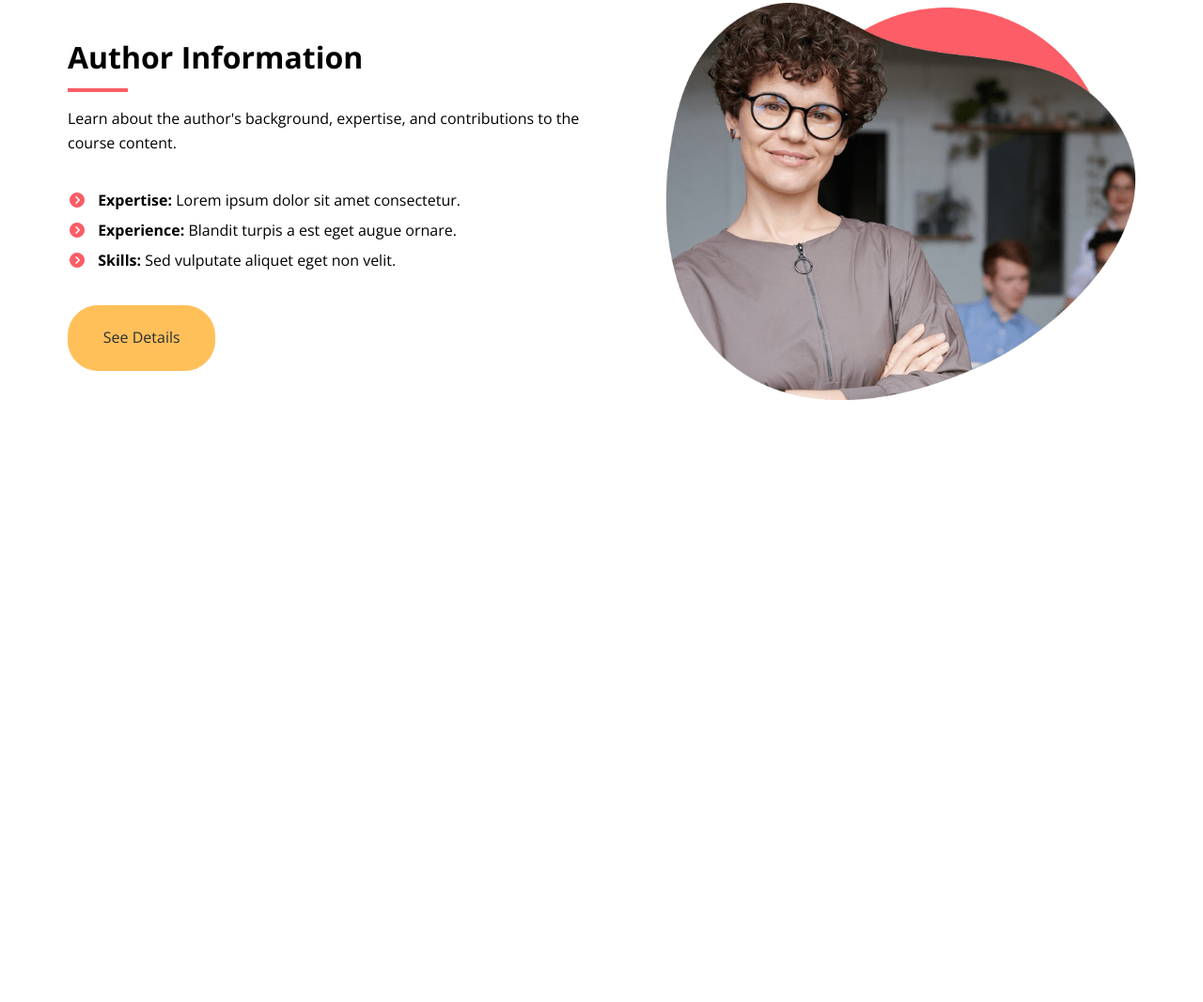
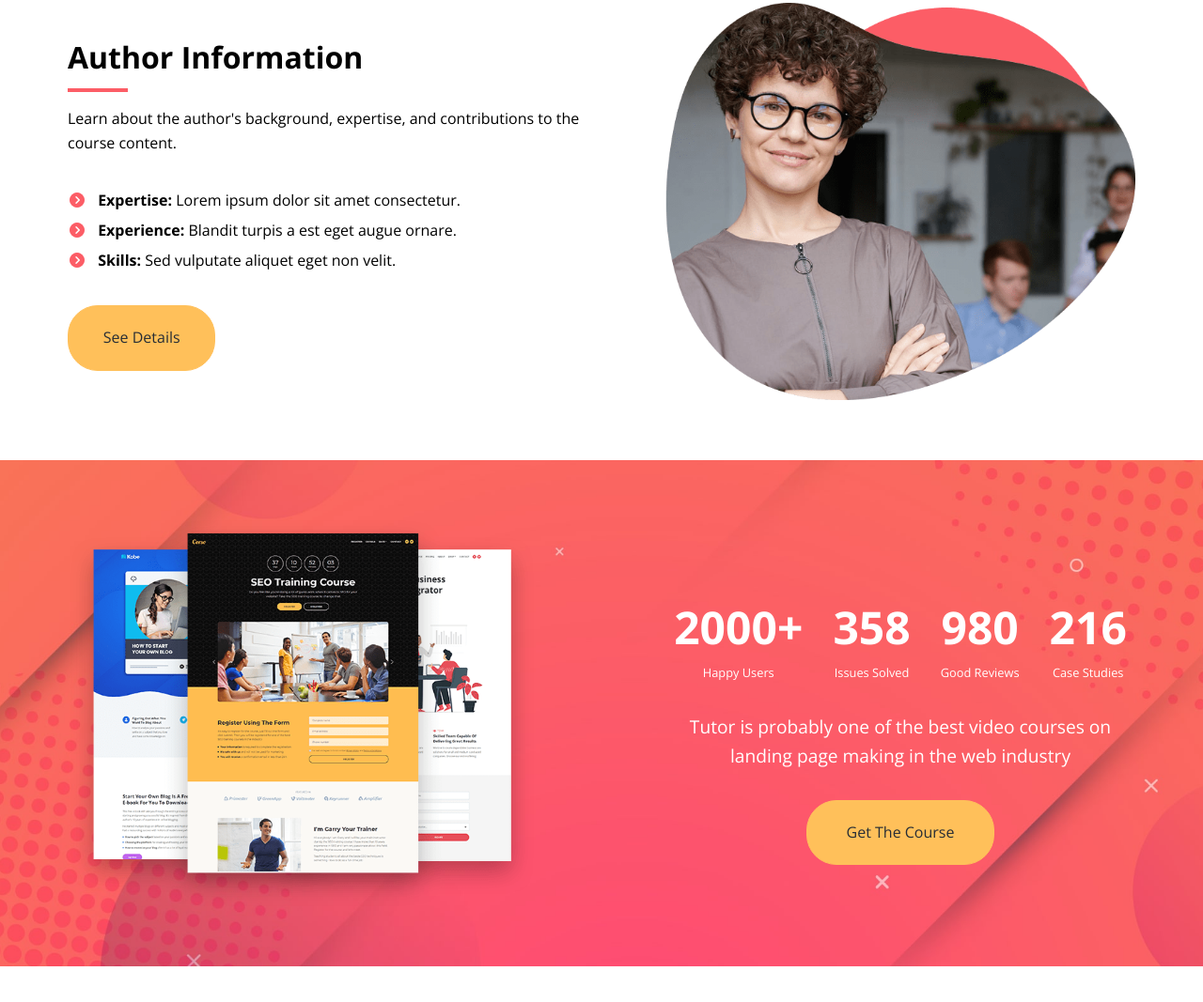
Before and after one commit to PannarujBig/tutor-website, a plain HTML site: page index.html in a window 1280 px wide. Shown: the part 5429-6496 px from the top of the page at 94% size. Before the commit the page ends 5919 px from the top, so only its background shows below. Drawn offline with nearby package versions, Linux system fonts and the light colour scheme.

Commit message:
Add stats

```diff
--- a/css/style.css
+++ b/css/style.css
@@ -411,6 +411,61 @@ img {
     margin-right: 0.5rem;
 }
 
+/* Stats */
+.stats {
+    background: #000 url('../images/stats-background.jpg') center center/cover no-repeat;
+    color: #fff;
+}
+
+.stats-flex {
+    display: flex;
+    justify-content: space-between;
+    align-items: center;
+    padding: 4rem 2rem;
+}
+
+.stats img {
+    width: 100%;
+    max-width: 500px;
+}
+
+.stats-content {
+    max-width: 500px;
+}
+
+.stats .stats-numbers {
+    display: flex;
+    gap: 2rem;
+    margin: 2rem 0;
+    text-align: center;
+    justify-content: center;
+    align-items: center;
+    flex-wrap: wrap;
+}
+
+.stats .stats-numbers h3 {
+    font-size: 3rem;
+    font-weight: 700;
+}
+
+.stats .stats-numbers p {
+    font-size: 0.8rem;
+}
+
+.stats .stats-text {
+    font-size: 1.2rem;
+    margin-bottom: 2rem;
+    text-align: center;
+}
+
+.stats .btn {
+    display: block;
+    margin: 0 auto;
+    text-align: center;
+    width: 200px;
+}
+
+
 /* Media Queries */
 @media(max-width: 1200px) {
     .hero .hero-flex {
@@ -450,23 +505,23 @@ img {
         grid-template-columns: repeat(2, 1fr);
     }
 
-    .chapter-cards {
-        grid-template-columns: 1fr;
-    }
-
+    .chapter-cards,
     .takeaways-cards {
         grid-template-columns: 1fr;
     }
 
     .details-flex,
-    .details+.details .details-flex {
+    .details+.details .details-flex,
+    .stats .stats-flex {
         flex-direction: column;
         gap: 2rem;
     }
 }
 
 @media(max-width: 768px) {
-    .main-menu-items {
+
+    .main-menu-items,
+    .info-left {
         display: none;
     }
 
@@ -494,10 +549,6 @@ img {
     .info-content p {
         font-size: 1rem;
     }
-
-    .info-left {
-        display: none;
-    }
 }
 
 @media(max-width: 576px) {
@@ -521,4 +572,8 @@ img {
     .summary .container {
         padding: 0;
     }
+
+    .stats .stats-numbers {
+        flex-direction: column;
+    }
 }
--- a/index.html
+++ b/index.html
@@ -4,7 +4,6 @@
 <head>
     <meta charset="UTF-8">
     <meta name="viewport" content="width=device-width, initial-scale=1.0">
-    <title>Welcome To Tutor</title>
     <link rel="stylesheet" href="./css/style.css">
     <link rel="preconnect" href="https://fonts.googleapis.com">
     <link rel="preconnect" href="https://fonts.gstatic.com" crossorigin>
@@ -13,7 +12,8 @@
     <link rel="stylesheet" href="https://cdnjs.cloudflare.com/ajax/libs/font-awesome/7.0.1/css/all.min.css"
         integrity="sha512-2SwdPD6INVrV/lHTZbO2nodKhrnDdJK9/kg2XD1r9uGqPo1cUbujc+IYdlYdEErWNu69gVcYgdxlmVmzTWnetw=="
         crossorigin="anonymous" referrerpolicy="no-referrer" />
-
+    <link rel="icon" href="./images/favicon.png">
+    <title>Welcome To Tutor</title>
 </head>
 
 <body>
@@ -425,6 +425,38 @@
         </div>
     </section>
 
+    <!-- Stats -->
+    <section class="stats section" id="stats">
+        <div class="container stats-flex">
+            <img src="images/stats.png" alt="stats">
+            <div class="stats-content">
+                <div class="stats-numbers">
+                    <div>
+                        <h3>2000+</h3>
+                        <p>Happy Users</p>
+                    </div>
+                    <div>
+                        <h3>358</h3>
+                        <p>Issues Solved</p>
+                    </div>
+                    <div>
+                        <h3>980</h3>
+                        <p>Good Reviews</p>
+                    </div>
+                    <div>
+                        <h3>216</h3>
+                        <p>Case Studies</p>
+                    </div>
+                </div>
+
+                <p class="stats-text">
+                    Tutor is probably one of the best video courses on landing page making in the web industry
+                </p>
+                <a href="#" class="btn">Get The Course</a>
+            </div>
+        </div>
+    </section>
+
     <script src="./js/script.js"></script>
 </body>
 
```
